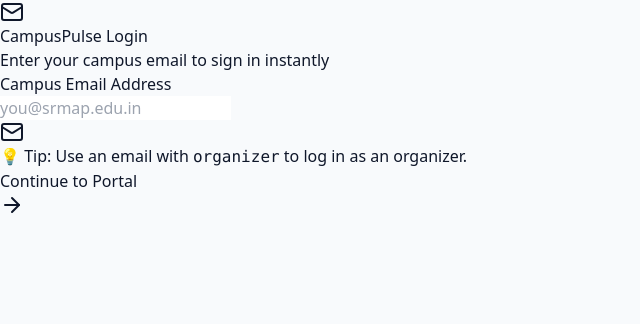
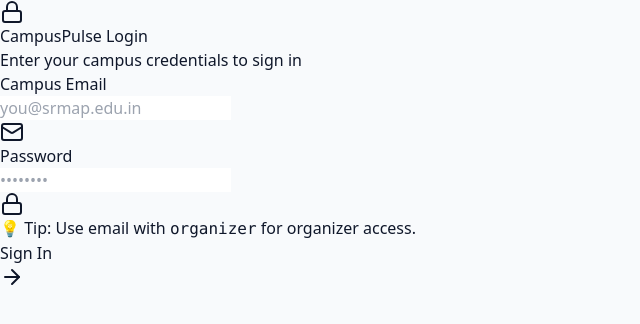
Before and after one commit to not-user-mayank/campus-pulse, a React (Vite) app: page /login in a window 1280 px wide. Shown: the top 324 px of the page, without its empty margins (0-640 px from the left). Built offline with nearby package versions, Linux system fonts and the light colour scheme.

Commit message:
Added password field to login

```diff
--- a/src/pages/LoginPage.tsx
+++ b/src/pages/LoginPage.tsx
@@ -1,13 +1,21 @@
 import React, { useState } from 'react';
 import { useNavigate } from 'react-router-dom';
-import { Mail, ArrowRight, ShieldCheck, User } from 'lucide-react';
+import { Mail, Lock, ArrowRight, AlertCircle } from 'lucide-react';
 
 export function LoginPage() {
   const navigate = useNavigate();
   const [email, setEmail] = useState('');
+  const [password, setPassword] = useState('');
+  const [error, setError] = useState('');
 
   const handleLogin = (e: React.FormEvent) => {
     e.preventDefault();
+    setError('');
+
+    if (!password.trim()) {
+      setError('Please enter your password.');
+      return;
+    }
 
     const normalizedEmail = email.trim().toLowerCase();
 
@@ -37,18 +45,25 @@
       <div className="bg-slate-800 border border-slate-700 rounded-2xl p-8 max-w-md w-full space-y-6 shadow-2xl">
         <div className="text-center space-y-2">
           <div className="w-12 h-12 bg-blue-600/20 text-blue-400 rounded-xl flex items-center justify-center mx-auto mb-3 border border-blue-500/30">
-            <Mail className="w-6 h-6" />
+            <Lock className="w-6 h-6" />
           </div>
           <h1 className="text-2xl font-bold text-white">CampusPulse Login</h1>
           <p className="text-sm text-slate-400">
-            Enter your campus email to sign in instantly
+            Enter your campus credentials to sign in
           </p>
         </div>
+
+        {error && (
+          <div className="p-3 bg-rose-500/10 border border-rose-500/20 rounded-xl flex items-center gap-2 text-rose-400 text-xs">
+            <AlertCircle className="w-4 h-4 shrink-0" />
+            <span>{error}</span>
+          </div>
+        )}
 
         <form onSubmit={handleLogin} className="space-y-4">
           <div>
             <label className="block text-xs font-medium text-slate-300 mb-1.5">
-              Campus Email Address
+              Campus Email
             </label>
             <div className="relative">
               <input
@@ -61,18 +76,36 @@
               />
               <Mail className="w-4 h-4 text-slate-500 absolute left-3.5 top-3.5" />
             </div>
-            <p className="text-[11px] text-slate-500 mt-2 flex items-center gap-1">
-              <span>💡 Tip: Use an email with </span>
-              <code className="text-blue-400 font-mono">organizer</code>
-              <span> to log in as an organizer.</span>
-            </p>
           </div>
+
+          <div>
+            <label className="block text-xs font-medium text-slate-300 mb-1.5">
+              Password
+            </label>
+            <div className="relative">
+              <input
+                type="password"
+                required
+                value={password}
+                onChange={(e) => setPassword(e.target.value)}
+                placeholder="••••••••"
+                className="w-full pl-10 pr-4 py-3 bg-slate-900 border border-slate-700 rounded-xl text-white placeholder-slate-500 text-sm focus:outline-none focus:border-blue-500 transition-colors"
+              />
+              <Lock className="w-4 h-4 text-slate-500 absolute left-3.5 top-3.5" />
+            </div>
+          </div>
+
+          <p className="text-[11px] text-slate-500 flex items-center gap-1">
+            <span>💡 Tip: Use email with </span>
+            <code className="text-blue-400 font-mono">organizer</code>
+            <span> for organizer access.</span>
+          </p>
 
           <button
             type="submit"
             className="w-full py-3 bg-blue-600 hover:bg-blue-500 text-white rounded-xl font-medium transition-colors shadow-lg shadow-blue-600/25 flex items-center justify-center gap-2"
           >
-            <span>Continue to Portal</span>
+            <span>Sign In</span>
             <ArrowRight className="w-4 h-4" />
           </button>
         </form>
```
